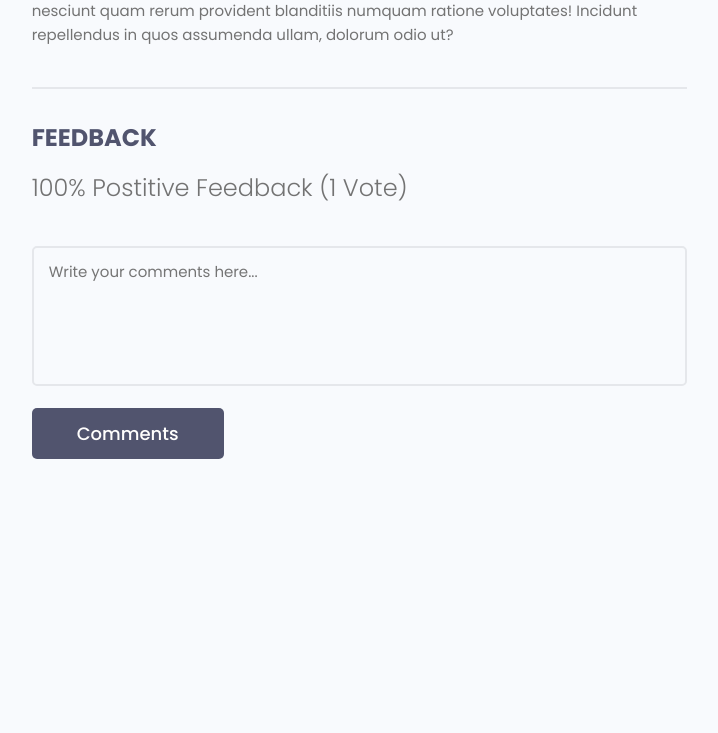
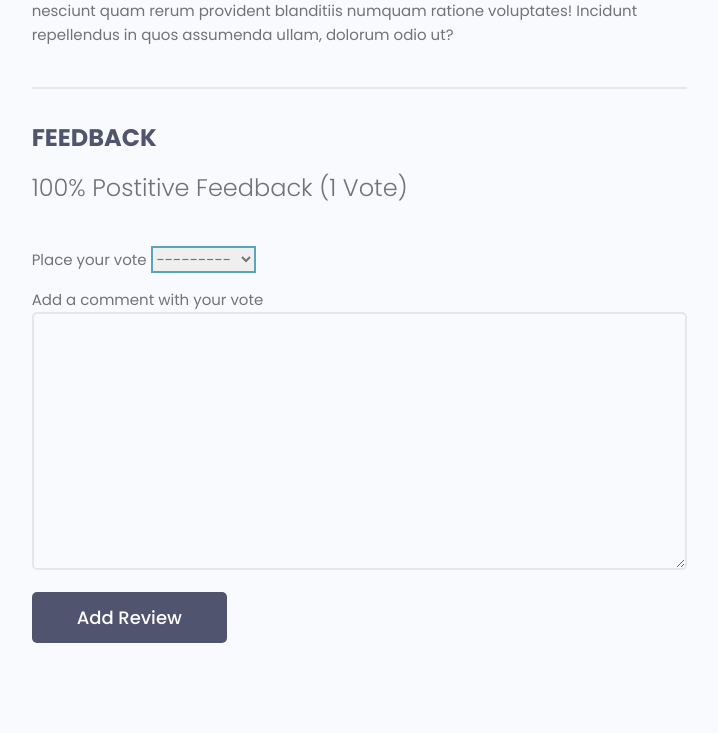
Before and after one commit to hamroz/profile-for-devs, a Django app: page /projects/project/2f926d17-2057-43cf-83f9-3e0e8a20b729/ in a window 1280 px wide. Shown: the part 808-1541 px from the top of the page, without its empty margins (465-1183 px from the left). Before the commit the page ends 1267 px from the top, so only its background shows below. Run offline with Django 3.2, Linux system fonts and the light colour scheme; a user stored in the database is signed in; data comes from the database, SQL or seed files in the repository; both versions use the stored data as it was after the commit; some libraries are stand-ins or nearby versions.

Commit message:
back online

```diff
--- a/projects/forms.py
+++ b/projects/forms.py
@@ -1,6 +1,6 @@
 from django.forms import ModelForm
 from django import forms
-from .models import Project
+from .models import Project, Review
 
 
 class ProjectForm(ModelForm):
@@ -25,3 +25,19 @@ class ProjectForm(ModelForm):
         # self.fields["title"].widget.attrs.update({"class": "input"}) if we want to select fields indidually and change their class style etc
         for name, field in self.fields.items():
             field.widget.attrs.update({"class": "input"})
+
+
+class ReviewForm(ModelForm):
+    class Meta:
+        model = Review
+        fields = ['value', 'body']
+
+        labels = {'value': 'Place your vote', 'body':'Add a comment with your vote'}
+
+
+    def __init__(self, *args, **kwargs):
+        super(ReviewForm, self).__init__(*args, **kwargs)
+
+        # self.fields["title"].widget.attrs.update({"class": "input"}) if we want to select fields indidually and change their class style etc
+        for name, field in self.fields.items():
+            field.widget.attrs.update({"class": "input"})
--- a/projects/models.py
+++ b/projects/models.py
@@ -23,7 +23,25 @@ class Project(models.Model):
         return self.title
 
     class Meta:
-        ordering = ['created'] # in ordering if we put dash (-), it will reverse it. Meaning it will go from newest to the latest
+        ordering = ['-vote_ratio', '-vote_total', 'title'] # in ordering if we put dash (-), it will reverse it. Meaning it will go from newest to the latest
+
+    @property
+    def reviewers(self):
+        queryset = self.review_set.all().values_list('owner__id', flat=True)
+        return queryset
+
+
+    @property
+    def getVoteCount(self):
+        reviews = self.review_set.all()
+        upVotes = reviews.filter(value='up').count()
+        totalVotes = reviews.count()
+
+        ratio = (upVotes / totalVotes) * 100
+        self.vote_total = totalVotes
+        self.vote_ratio = ratio
+
+        self.save()
 
 class Review(models.Model):
     VOTE_TYPE = (
--- a/projects/templates/projects/single-projects.html
+++ b/projects/templates/projects/single-projects.html
@@ -38,19 +38,32 @@
                         Vote{{project.vote_total|pluralize:"s"}})
                     </h5>
 
-                    <form class="form" action="#" method="POST">
-                        <!-- Textarea -->
+                    {% if request.user.profile.id in project.reviewers %}
+                    <p>You have already submitted your review for this project</p>
+
+                    {% elif request.user.profile == project.owner %}
+                    <p>You cannot review your own work</p>
+
+                    {% elif request.user.is_authenticated %}
+                    <form class="form" action="{% url 'project' project.id %}" method="POST">
+                        {% csrf_token %}
+                        {% for field in form %}
                         <div class="form__field">
-                            <label for="formInput#textarea">Comments: </label>
-                            <textarea class="input input--textarea" name="message" id="formInput#textarea"
-                                placeholder="Write your comments here..."></textarea>
+                            {{field.label}}
+                            {{field}}
                         </div>
-                        <input class="btn btn--sub btn--lg" type="submit" value="Comments" />
+                        {% endfor %}
+                        <input class="btn btn--sub btn--lg" type="submit" value="Add Review" />
                     </form>
+
+                    {% else %}
+                    <a href="{% url 'login' %}?next={{request.path}}">Please login to leave a review</a>
+                    <!-- ?next is when user logs in, they should be redirected back to the review page -->
+                    {% endif %}
 
                     <div class="commentList">
                         {% for review in project.review_set.all %}
-
+                        {% if review.body %}
                         <div class="comment">
                             <a href="{% url 'user-profile' review.owner.id %}">
                                 <img class="avatar avatar--md" src="{{review.owner.profile_image.url}}" alt="user" />
@@ -58,9 +71,11 @@
                             <div class="comment__details">
                                 <a href="{% url 'user-profile' review.owner.id %}"
                                     class="comment__author">{{review.owner.name}}</a>
-                                <p class="comment__info">{{review.body}}</p>
+                                <p class="comment__info">{{review.body|linebreaksbr}}</p>
+                                <!-- linebreaksbr - keeps the format of the text that was written in admin panel -->
                             </div>
                         </div>
+                        {% endif %}
                         {% endfor %}
 
                     </div>
--- a/projects/views.py
+++ b/projects/views.py
@@ -1,7 +1,8 @@
 from django.shortcuts import render, redirect
 from django.contrib.auth.decorators import login_required
+from django.contrib import messages
 from .models import Project, Tag
-from .forms import ProjectForm
+from .forms import ProjectForm, ReviewForm
 from .utils import searchProject, paginateProjects
 
 def projects(request):
@@ -15,7 +16,22 @@ def projects(request):
 
 def project(request, pk):
     projectObj = Project.objects.get(id=pk)
-    context = {"project": projectObj}
+    form = ReviewForm()
+
+    if request.method == 'POST':
+        form = ReviewForm(request.POST)
+        review = form.save(commit=False)
+        review.project = projectObj
+        review.owner = request.user.profile
+        review.save()
+
+
+        projectObj.getVoteCount
+
+        messages.success(request, 'Your review was successfully submitted!')
+        return redirect('project', pk=projectObj.id)
+
+    context = {"project": projectObj, "form": form}
     return render(request, "projects/single-projects.html", context)
 
 
--- a/templates/main.html
+++ b/templates/main.html
@@ -11,7 +11,7 @@
     <!-- Favicon -->
     <link rel="shortcut icon" href="images/favicon.ico" type="image/x-icon" />
     <!-- Icon - IconMonster -->
-    <link rel="stylesheet" href="https://cdn.iconmonstr.com/1.3.0/css/iconmonstr-iconic-font.min.css" />
+    <!-- <link rel="stylesheet" href="https://cdn.iconmonstr.com/1.3.0/css/iconmonstr-iconic-font.min.css" /> -->
     <!-- Mumble UI -->
     <link rel="stylesheet" href="{% static 'uikit/styles/uikit.css' %}" />
     <!-- Dev Search UI -->
--- a/users/admin.py
+++ b/users/admin.py
@@ -1,5 +1,6 @@
 from django.contrib import admin
-from .models import Profile, Skill
+from .models import Profile, Skill, Message
 
 admin.site.register(Profile)
 admin.site.register(Skill)
+admin.site.register(Message)
--- a/users/models.py
+++ b/users/models.py
@@ -43,3 +43,22 @@ class Skill(models.Model):
 
     def __str__(self):
         return str(self.name)
+
+class Message(models.Model):
+    sender = models.ForeignKey(Profile, on_delete=models.SET_NULL, null=True, blank=True)
+    recipient = models.ForeignKey(Profile, on_delete=models.SET_NULL, null=True, blank=True, related_name="messages")
+    name = models.CharField(max_length=200, null=True, blank=True)
+    email = models.EmailField(max_length=200, null=True, blank=True)
+    subject = models.CharField(max_length=200, null=True, blank=True)
+    body = models.TextField()
+    is_read = models.BooleanField(default=False, null=True)
+    created = models.DateTimeField(auto_now_add=True)
+    id = models.UUIDField(
+        default=uuid.uuid4, unique=True, primary_key=True, editable=False
+    )
+
+    def __str__(self):
+        return self.subject
+
+    class Meta:
+        ordering = ['is_read', '-created']
--- a/users/templates/users/login_register.html
+++ b/users/templates/users/login_register.html
@@ -1,7 +1,6 @@
 {% extends 'main.html' %}
 {% load static %}
 {% block content %}
-
 
 {% if page == 'register' %}
 
@@ -45,8 +44,6 @@
         </div>
     </div>
 </div>
-
-
 
 {% else %}
 
--- a/users/urls.py
+++ b/users/urls.py
@@ -12,4 +12,5 @@ urlpatterns = [
     path("create-skill/", views.createSkill, name="create-skill"),
     path("update-skill/<str:pk>", views.updateSkill, name="update-skill"),
     path("delete-skill/<str:pk>", views.deleteSkill, name="delete-skill"),
+    path("inbox/", views.inbox, name="inbox"),
 ]
```
Also changed, not shown: users/templates/users/inbox.html (added, +35 -0 lines), users/views.py (+7 -2 lines), db.sqlite3, projects/migrations/0007_alter_project_options.py (added), users/migrations/0008_message.py (added).
